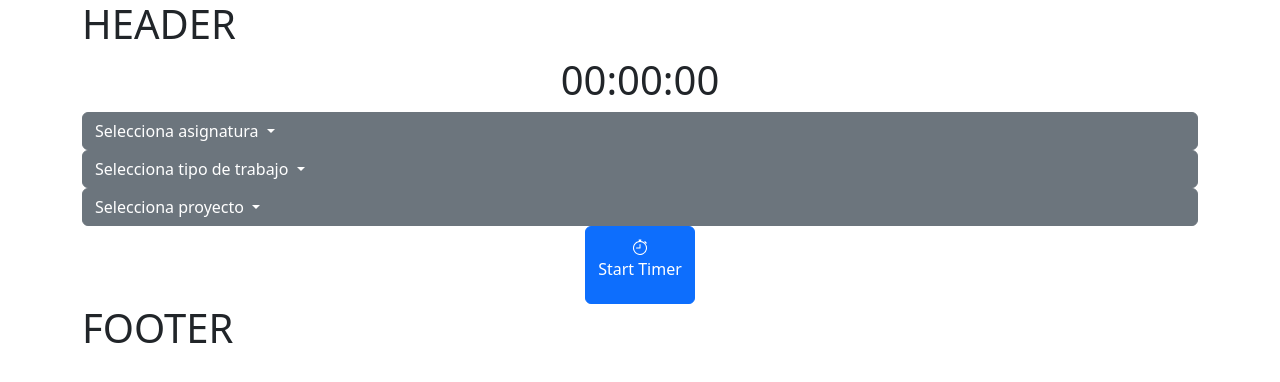
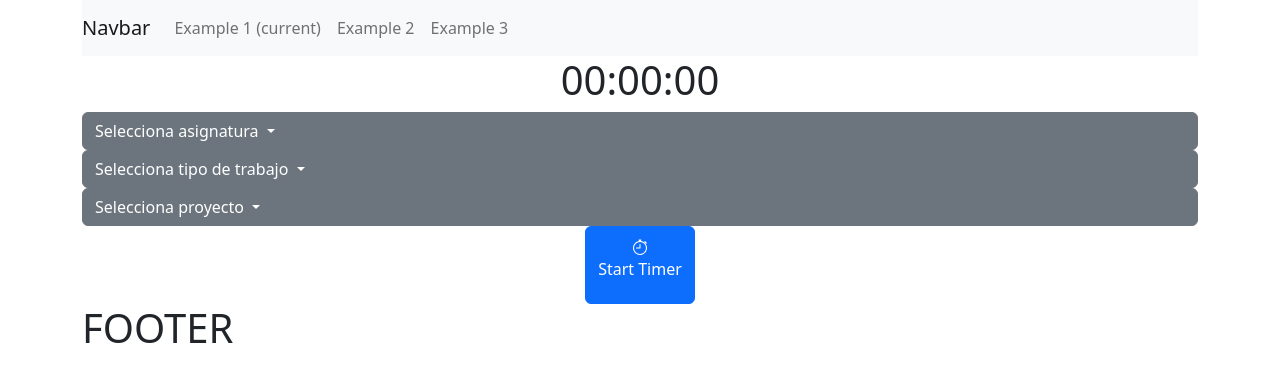
Before and after one commit to AntoniFont/MyOwnLifeDashboard, a PHP site: page / in a window 1280 px wide. Shown: the top 382 px of the page. Run offline with PHP 8.4, Linux system fonts and the light colour scheme; data comes from the database, SQL or seed files in the repository.

Commit message:
Added a navbar

```diff
--- a/header.php
+++ /dev/null
@@ -1,25 +0,0 @@
-<!DOCTYPE html>
-<html lang="en">
-<head>
-    <meta charset="UTF-8">
-    <meta http-equiv="X-UA-Compatible" content="IE=edge">
-    <meta name="viewport" content="width=device-width, initial-scale=1.0">
-    <title>My own life </title>
-
-    <!---INCLUDE JQUERY--->
-    <script src="https://code.jquery.com/jquery-3.6.1.js" integrity="sha256-3zlB5s2uwoUzrXK3BT7AX3FyvojsraNFxCc2vC/7pNI=" crossorigin="anonymous"></script>
-
-    <!---INCLUDE BOOTSTRAP-->
-        <!-- CSS only -->
-        <link href="https://cdn.jsdelivr.net/npm/bootstrap@5.2.3/dist/css/bootstrap.min.css" rel="stylesheet" integrity="sha384-rbsA2VBKQhggwzxH7pPCaAqO46MgnOM80zW1RWuH61DGLwZJEdK2Kadq2F9CUG65" crossorigin="anonymous">
-        <!-- JavaScript Bundle with Popper -->
-        <script src="https://cdn.jsdelivr.net/npm/bootstrap@5.2.3/dist/js/bootstrap.bundle.min.js" integrity="sha384-kenU1KFdBIe4zVF0s0G1M5b4hcpxyD9F7jL+jjXkk+Q2h455rYXK/7HAuoJl+0I4" crossorigin="anonymous"></script>
-
-
-    <script src="./scripts/getAndAddDataScript.js"></script>
-    <script src="./scripts/timerScript.js"></script>
-
-</head>
-<body>
-
-<div class = "container"><h1>HEADER</h1></div>
--- a/index.php
+++ b/index.php
@@ -1,4 +1,32 @@
-<?php include 'header.php'; ?>
+<!DOCTYPE html>
+<html lang="en">
+<head>
+    <meta charset="UTF-8">
+    <meta http-equiv="X-UA-Compatible" content="IE=edge">
+    <meta name="viewport" content="width=device-width, initial-scale=1.0">
+    <title>My own life </title>
+
+    <!---INCLUDE JQUERY--->
+    <script src="https://code.jquery.com/jquery-3.6.1.js" integrity="sha256-3zlB5s2uwoUzrXK3BT7AX3FyvojsraNFxCc2vC/7pNI=" crossorigin="anonymous"></script>
+
+    <!---INCLUDE BOOTSTRAP-->
+        <!-- CSS only -->
+        <link href="https://cdn.jsdelivr.net/npm/bootstrap@5.2.3/dist/css/bootstrap.min.css" rel="stylesheet" integrity="sha384-rbsA2VBKQhggwzxH7pPCaAqO46MgnOM80zW1RWuH61DGLwZJEdK2Kadq2F9CUG65" crossorigin="anonymous">
+        <!-- JavaScript Bundle with Popper -->
+        <script src="https://cdn.jsdelivr.net/npm/bootstrap@5.2.3/dist/js/bootstrap.bundle.min.js" integrity="sha384-kenU1KFdBIe4zVF0s0G1M5b4hcpxyD9F7jL+jjXkk+Q2h455rYXK/7HAuoJl+0I4" crossorigin="anonymous"></script>
+
+
+    <script src="./scripts/getAndAddDataScript.js"></script>
+    <script src="./scripts/timerScript.js"></script>
+
+</head>
+
+<body>
+
+<?php include 'navbar.php'; ?>
+
+
+
 <div class="container">
     <div class="row justify-content-end gy-6    ">
         <div class="col-xxl-6">
--- /dev/null
+++ b/navbar.php
@@ -0,0 +1,21 @@
+<div class="container">
+<nav class="navbar navbar-expand-lg navbar-light bg-light">
+  <a class="navbar-brand" href="#">Navbar</a>
+  <button class="navbar-toggler" type="button" data-toggle="collapse" data-target="#navbarNavDropdown" >
+    <span class="navbar-toggler-icon"></span>
+  </button>
+  <div class="collapse navbar-collapse" id="navbarNavDropdown">
+    <ul class="navbar-nav">
+      <li class="nav-item active">
+        <a class="nav-link" href="#">Example 1 <span class="sr-only">(current)</span></a>
+      </li>
+      <li class="nav-item">
+        <a class="nav-link" href="#">Example 2</a>
+      </li>
+      <li class="nav-item">
+        <a class="nav-link" href="#">Example 3</a>
+      </li>
+    </ul>
+  </div>
+</nav>
+</div>
```
